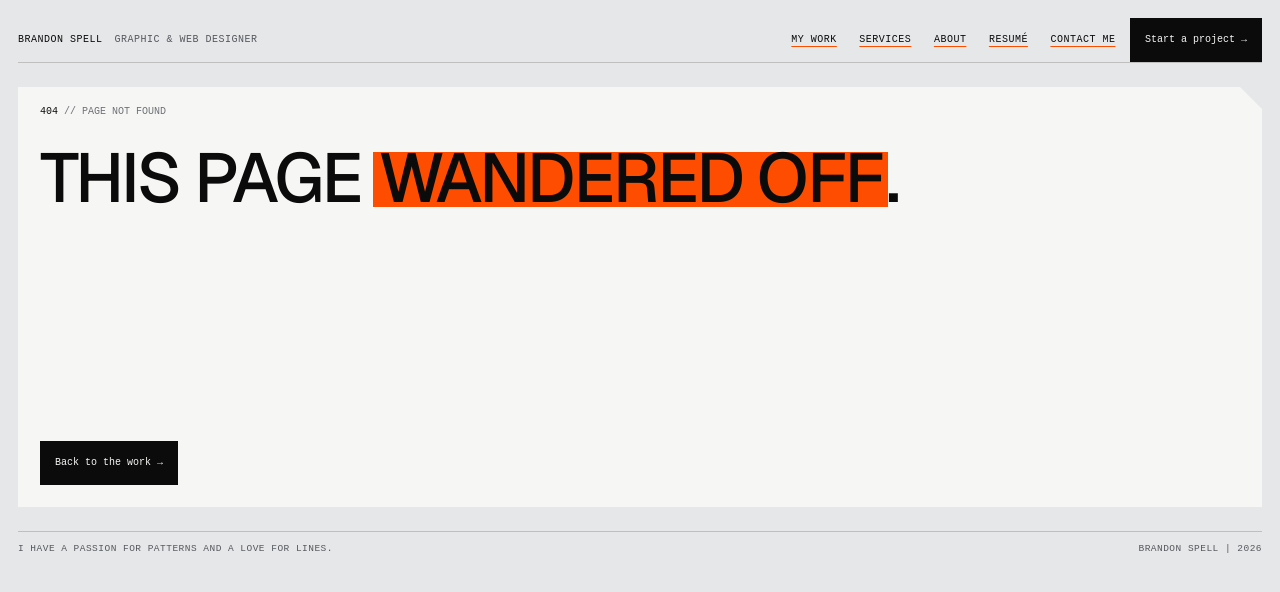
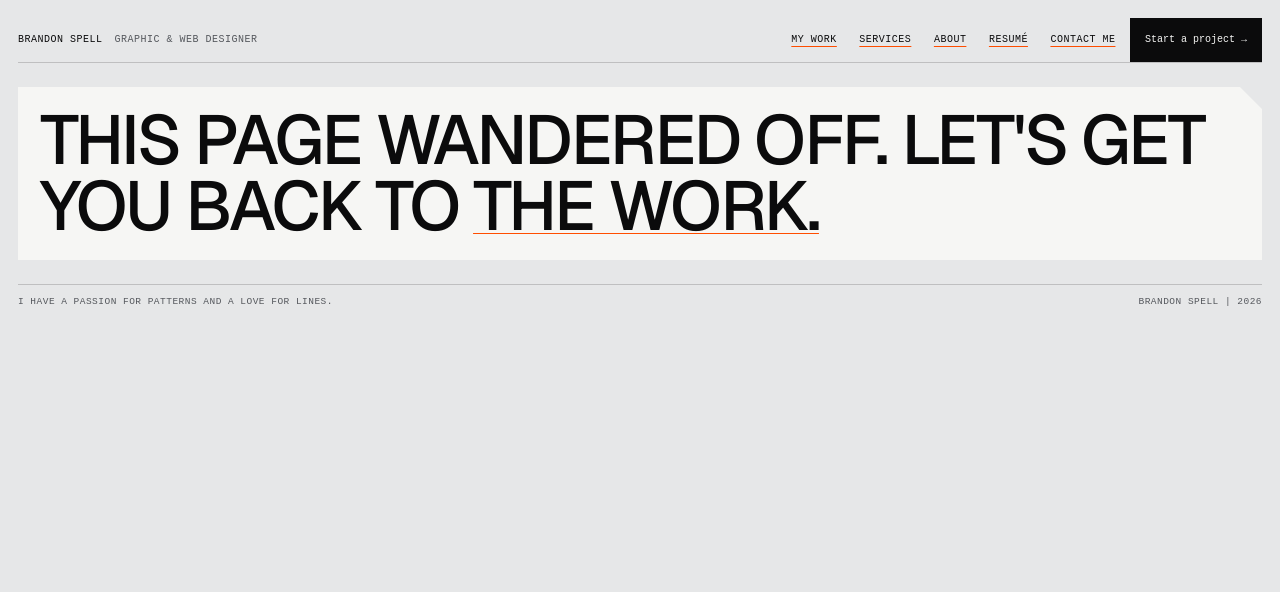
Before and after one commit to bspell00/brandon.spell, a website: page 404.html in a window 1280 px wide. Drawn offline with nearby package versions, Linux system fonts and the light colour scheme; a web font is replaced by a local one.

Commit message:
Restore 404 wording, drop homepage nav button, fix handoff css version
- 404: use the original copy verbatim, linking "the work." to #work
- Homepage: remove the nav "Start a project" button; the orange tile has one
- Handoff note: pages link custom.css?v=5, not v=4

Co-Authored-By: Claude Opus 5.5 <noreply@anthropic.com>

```diff
--- a/404.html
+++ b/404.html
@@ -30,10 +30,8 @@
   </header>
 
   <main id="main">
-    <section class="ot-tile" style="display: flex; flex-direction: column; gap: 28px; min-height: 420px">
-      <span class="ot-code" style="margin: 0">404 <i>// PAGE NOT FOUND</i></span>
-      <h1 class="ot-h2 ot-xl">This page <span class="hl">wandered off</span>.</h1>
-      <a class="ot-btn primary" href="/index.html" style="align-self: flex-start; margin-top: auto">Back to the work →</a>
+    <section class="ot-tile">
+      <h1 class="ot-h2 ot-xl">This page wandered off. Let's get you back to <a class="link" href="/index.html#work">the work.</a></h1>
     </section>
   </main>
 
```
Also changed, not shown: docs/handoffs/2026-10-02-status.md (+1 -1 lines), index.html (+0 -1 lines).
